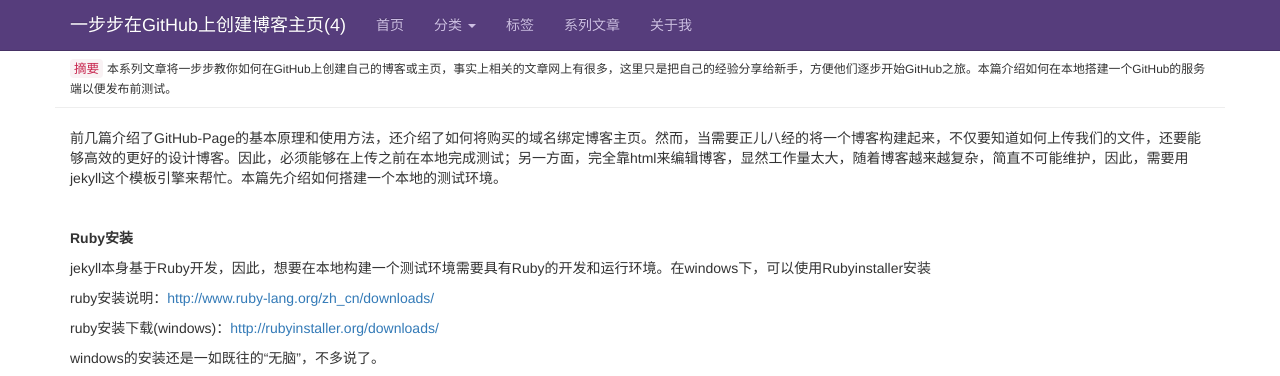
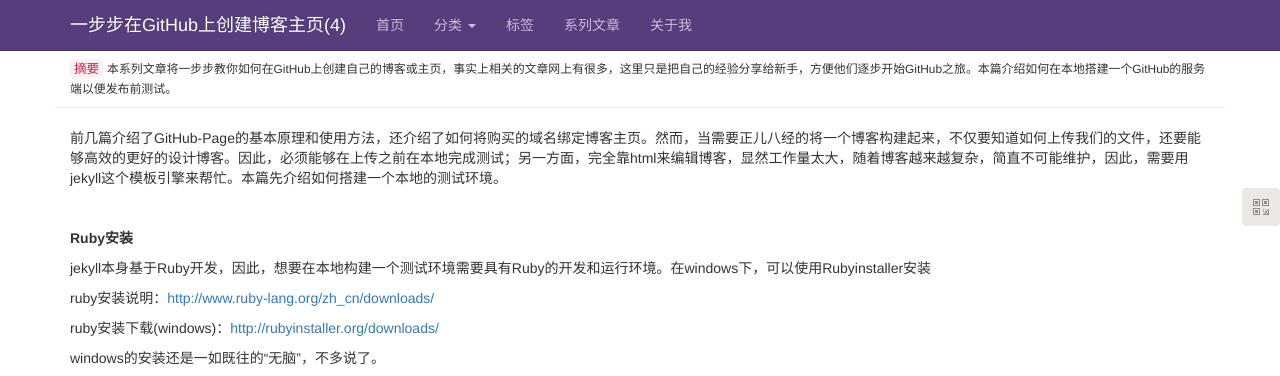
Before and after one commit to PChou/NRemedy, a Jekyll site: the page built from _posts/2013-01-05-build-github-blog-page-04.html, in a window 1280 px wide and 1400 px high. Shown: the top 376 px of the window. Built offline with Jekyll 4.4.1, drawn with Linux system fonts in a browser that asks for light colours; nearby versions of some CDN libraries; comment, search, counter and statistics services are not loaded; some of the changed text lies outside the part shown.

Commit message:
qrcode add and some posts content change

```diff
--- a/_layouts/postlayout.html
+++ b/_layouts/postlayout.html
@@ -13,6 +13,9 @@
 	      <script src="../../docs-assets/js/respond.min.js"></script>
 	    <![endif]-->
   		<script src="https://code.jquery.com/jquery.js"></script>
+  		<script type="text/javascript" src="{{ site.baseurl }}/assert/js/jquery.qrcode.min.js"></script>
+  		<script src="{{ site.baseurl }}/assert/js/Modernizr.js"></script>
+  		<script src="{{ site.baseurl }}/assert/js/custom.js">></script>
 	    <!--google analyse-->
 	    <script type="text/javascript">
 		  var _gaq = _gaq || [];
@@ -87,6 +90,13 @@
 			<div id="disqus_thread"></div>
 			{% include disqus %}
 		</div>
+		<div id="gBtn" class="gbtn">
+			<a href="#" class="ewm" id='ewm' title="在手机上慢慢读" >&nbsp;</a>
+			<div id="gEwm" class="gewm" style="left: 1165px;">
+				<div id="qrcode"></div>
+				<a href="#" id="close" class="close" title="关闭"></a>
+			</div>
+		</div>
 	    <script src="//netdna.bootstrapcdn.com/bootstrap/3.0.0/js/bootstrap.min.js"></script>
 	</body>
 </html>
--- a/_posts/2013-01-05-build-github-blog-page-02.html
+++ b/_posts/2013-01-05-build-github-blog-page-02.html
@@ -62,3 +62,7 @@ tags: [github-page, jekyll, liquid]
 <li>向origin推送<strong>gh-pages</strong>分支，该命令将会将本地分支<strong>gh-pages</strong>推送到github的远程仓库，并在远程仓库创建一个同名的分支。该命令后会提示输入用户名和密码。</li></ol>
 <p>现在，你可以泡杯咖啡，并等大约10分钟的时间，访问<em>http://username.github.com/projectName</em>就可以看到生成的博客了</p>
 <p>另外上面提到的，无论生成失败还是成功，Github会向你的邮箱发送一封邮件说明，请注意查收。</p>
+<p><code>更新</code></p>
+<pre>
+	据网友反应，如果是初次安装git的话，在commit的时候会提示需要配置username和email，请读者注意根据提示配置一下，至于username和email可以随便填
+</pre>
--- a/_posts/2013-01-05-build-github-blog-page-04.html
+++ b/_posts/2013-01-05-build-github-blog-page-04.html
@@ -51,3 +51,15 @@ tags: [github-page, jekyll, Ruby]
 <div style="background-color: rgb(0,0,0); font-family: 'Microsoft Yahei', consolas, 'Lucida Console', 'Courier New'; color: rgb(192,192,192)" class="source"><span style="color: rgb(192,192,192)">jekyll</span> <span style="color: rgb(192,192,192)">--</span><span style="color: rgb(192,192,192)">server</span> <span style="color: rgb(192,192,192)">--</span><span style="color: rgb(192,192,192)">safe</span><br></div>
 <p><a href="{{ site.baseurl }}/assert/img/build-github-blog-page-04-img0.png"><img style="display: inline" title="image" alt="image" src="{{ site.baseurl }}/assert/img/build-github-blog-page-04-img0.png" width="481" height="311"></a></p>
 <p>jekyll此时会在localhost的4000端口监听http请求，用浏览器访问<a href="http://localhost:4000/projectname/index.html">http://localhost:4000/projectname/index.html</a>，之前的页面出现了！</p>
+<p><code>更新</code></p>
+<pre>
+	1.根据网友的反应，需要注意的是Ruby的版本和RubyDevKit的版本要对应，不要装错；
+	2.另外，目前新版的Ruby自带gem了，所以gem安装可以跳过；
+	3.由于国内的网络（你们懂的），gem官方的源基本上是没法用了，参考文中的链接，使用淘宝的镜像比较靠谱；
+	4.jekyll有一个问题，可能需要修改下面这个文件
+		D:\Ruby193\lib\ruby\gems\1.9.1\gems\jekyll-1.2.1\lib\jekyll\convertible.rb
+		将它改成
+		self.content = File.read(File.join(base, name),:encoding => "utf-8")
+	5.最新的jekyll修改了命令行参数，需使用如下命令行
+		jekyll serve --safe --watch
+</pre>
--- a/_posts/2013-10-20-526342d297289.html
+++ b/_posts/2013-10-20-526342d297289.html
@@ -6,4 +6,4 @@ thumbimg: 2013-10-20-526342d28f877.png
 categories: [web-build]
 tags: [web-build,bootstrap]
 ---
-<p>前几天对网站做了改变，主要初衷如下：</p> <ol> <li>原先的UI审美疲劳了，而且比较粗糙，需要换一换</li> <li>原先的UI不适应移动设备浏览，移动互联网大潮啊，听说bootstrap可以快速构建相应式的页面，打算试试</li> <li>原先的分类和标签机制太复杂，而且github的jekyll似乎是更新了（我本地还没有更新），导致分类大小写出了问题，决定改一下</li> <li>发现网友看的最多的是“github建站攻略”，打算把文章做一个系列的分类</li></ol> <p>最终实现方式：</p> <ol> <li>使用bootstrap3构建站点，使用栅格系统布局，能很好的适应各种分辨率的设备（<a href="http://v3.bootcss.com/" target="_blank">Bootstrap3</a>）</li> <li>在首页增加了文章缩略图，增强了美观性，并且图片采用延迟加载的方法，使得页面整体加载速度不至于太慢（<a href="http://www.zhangxinxu.com/wordpress/2010/11/jquery%pE9%pA1%pB5%pE9%p9D%pA2%pE5%p9B%pBE%pE7%p89%p87%pE7%pAD%p89%pE5%p85%p83%pE7%pB4%pA0%pE6%pBB%p9A%pE5%p8A%pA8%pE5%p8A%pA8%pE6%p80%p81%pE5%p8A%pA0%pE8%pBD%pBD%pE5%pAE%p9E%pE7%p8E%pB0/" target="_blank">jQuery页面滚动图片等元素动态加载实现</a>）</li> <li>修改了分类和标签的链接策略，使用%h，而不是单独的页面来展示份分类和标签，简化了静态页面的生成策略和页面的数量</li> <li>增加系列文章的入口</li> <li>暂时去掉了google站内搜索</li> <li>简化了后台jekyll文章模板</li> <li>开发了一个php的本地站点，用来作为windows writer，以便将来发布新文章和修改文章，关于这一点将在以后的文章中介绍</li></ol> <p>最后给出一张iphone查看本站的效果图</p> <p><img title="image" style="border-top: 0px; border-right: 0px; border-bottom: 0px; border-left: 0px; display: inline" border="0" alt="image" src="{{ site.baseurl }}/assert/img/2013-10-20-526342d28f877.png" width="197" height="347"></p>
+<p>前几天对网站做了改变，主要初衷如下：</p> <ol> <li>原先的UI审美疲劳了，而且比较粗糙，需要换一换</li> <li>原先的UI不适应移动设备浏览，移动互联网大潮啊，听说bootstrap可以快速构建相应式的页面，打算试试</li> <li>原先的分类和标签机制太复杂，而且github的jekyll似乎是更新了（我本地还没有更新），导致分类大小写出了问题，决定改一下</li> <li>发现网友看的最多的是“github建站攻略”，打算把文章做一个系列的分类</li></ol> <p>最终实现方式：</p> <ol> <li>使用bootstrap3构建站点，使用栅格系统布局，能很好的适应各种分辨率的设备（<a href="http://v3.bootcss.com/" target="_blank">Bootstrap3</a>）</li> <li>在首页增加了文章缩略图，增强了美观性，并且图片采用延迟加载的方法，使得页面整体加载速度不至于太慢（<a href="http://www.zhangxinxu.com/wordpress/2010/11/jquery%pE9%pA1%pB5%pE9%p9D%pA2%pE5%p9B%pBE%pE7%p89%p87%pE7%pAD%p89%pE5%p85%p83%pE7%pB4%pA0%pE6%pBB%p9A%pE5%p8A%pA8%pE5%p8A%pA8%pE6%p80%p81%pE5%p8A%pA0%pE8%pBD%pBD%pE5%pAE%p9E%pE7%p8E%pB0/" target="_blank">jQuery页面滚动图片等元素动态加载实现</a>）</li> <li>修改了分类和标签的链接策略，使用%h，而不是单独的页面来展示份分类和标签，简化了静态页面的生成策略和页面的数量</li> <li>增加系列文章的入口</li> <li>暂时去掉了google站内搜索</li> <li>简化了后台jekyll文章模板</li><li>每篇文章加入自动二维码生成，可以在手机上慢慢读文章（<a href="http://jeromeetienne.github.io/jquery-qrcode/" target="_blank">jquery.qrcode</a>）<li>开发了一个php的本地站点，用来作为windows writer，以便将来发布新文章和修改文章，关于这一点将在以后的文章中介绍</li></ol> <p>最后给出一张iphone查看本站的效果图</p> <p><img title="image" style="border-top: 0px; border-right: 0px; border-bottom: 0px; border-left: 0px; display: inline" border="0" alt="image" src="{{ site.baseurl }}/assert/img/2013-10-20-526342d28f877.png" width="197" height="347"></p>
--- a/assert/css/custom.css
+++ b/assert/css/custom.css
@@ -62,3 +62,61 @@
 .container .credit{
 	margin: 20px 0;
 }
+
+@media (min-width: 768px){
+	.gbtn {
+		top: 188px;
+		position: fixed;
+		right: 0;
+		width: 38px;
+		z-index: 10009;
+		-position: absolute;
+	}
+
+		.gbtn .ewm {
+			display: block;
+			background-position: -39px -106px;
+		}
+		.gbtn .ewm:hover {
+			background-position: -156px -106px;
+		}
+
+		.gbtn a {
+			position: relative;
+			display: block;
+			margin: 0 0 5px 0;
+			padding: 0;
+			width: 38px;
+			height: 38px;
+			background: url('../img/global4_29893.png') no-repeat 0 -106px;
+			text-decoration: none;
+		}
+
+		.gbtn #qrcode{
+			position: relative;
+			top:20px;
+		}
+	.gewm {
+		display: block;
+		position: fixed;
+		bottom: 20px;
+		width: 102px;
+		border: 1px solid #EDEDED;
+		z-index: 10009;
+		-position: absolute;
+		-bottom: auto;
+	}
+
+		.gewm .close {
+			position: absolute;
+			right: 8px;
+			top: 8px;
+			display: block;
+			width: 8px;
+			height: 8px;
+			background: url('../img/global4_29893.png') no-repeat -43px -68px;
+			z-index: 2;
+			overflow: hidden;
+			text-decoration: none;
+		}
+}
--- /dev/null
+++ b/assert/js/Modernizr.js
@@ -0,0 +1,4 @@
+/* Modernizr 2.6.2 (Custom Build) | MIT & BSD
+ * Build: http://modernizr.com/download/#-canvas
+ */
+;window.Modernizr=function(a,b,c){function t(a){i.cssText=a}function u(a,b){return t(prefixes.join(a+";")+(b||""))}function v(a,b){return typeof a===b}function w(a,b){return!!~(""+a).indexOf(b)}function x(a,b,d){for(var e in a){var f=b[a[e]];if(f!==c)return d===!1?a[e]:v(f,"function")?f.bind(d||b):f}return!1}var d="2.6.2",e={},f=b.documentElement,g="modernizr",h=b.createElement(g),i=h.style,j,k={}.toString,l={},m={},n={},o=[],p=o.slice,q,r={}.hasOwnProperty,s;!v(r,"undefined")&&!v(r.call,"undefined")?s=function(a,b){return r.call(a,b)}:s=function(a,b){return b in a&&v(a.constructor.prototype[b],"undefined")},Function.prototype.bind||(Function.prototype.bind=function(b){var c=this;if(typeof c!="function")throw new TypeError;var d=p.call(arguments,1),e=function(){if(this instanceof e){var a=function(){};a.prototype=c.prototype;var f=new a,g=c.apply(f,d.concat(p.call(arguments)));return Object(g)===g?g:f}return c.apply(b,d.concat(p.call(arguments)))};return e}),l.canvas=function(){var a=b.createElement("canvas");return!!a.getContext&&!!a.getContext("2d")};for(var y in l)s(l,y)&&(q=y.toLowerCase(),e[q]=l[y](),o.push((e[q]?"":"no-")+q));return e.addTest=function(a,b){if(typeof a=="object")for(var d in a)s(a,d)&&e.addTest(d,a[d]);else{a=a.toLowerCase();if(e[a]!==c)return e;b=typeof b=="function"?b():b,typeof enableClasses!="undefined"&&enableClasses&&(f.className+=" "+(b?"":"no-")+a),e[a]=b}return e},t(""),h=j=null,e._version=d,e}(this,this.document);
--- /dev/null
+++ b/assert/js/custom.js
@@ -0,0 +1,38 @@
+function showqrcode() {
+	var opt = { text : window.location.href,width:100,height:100 };
+	$('#gEwm').show();
+	$('#ewm').hide();
+	if(!Modernizr.canvas){
+		$.extend(opt,{ render : "table" });
+	}
+	if($('#qrcode').html() == ''){
+		$('#qrcode').qrcode(opt);
+	}
+	return false;
+}
+
+$(function(){
+
+	$('#close').click(function(e){
+		e.preventDefault();
+		$('#gEwm').hide();
+		$('#ewm').show();
+		return false;
+	});
+
+	$('#ewm').click(function(e){
+		e.preventDefault();
+		var opt = { text : window.location.href,width:100,height:100 };
+		$('#gEwm').show();
+		$('#ewm').hide();
+		if(!Modernizr.canvas){
+			$.extend(opt,{ render : "table" });
+		}
+		if($('#qrcode').html() == ''){
+			$('#qrcode').qrcode(opt);
+		}
+		return false;
+	});
+
+	$('#gEwm').hide();
+})
```
Also changed, not shown: assert/img/global4_29893.png (added), assert/js/jquery.qrcode.min.js (added).
